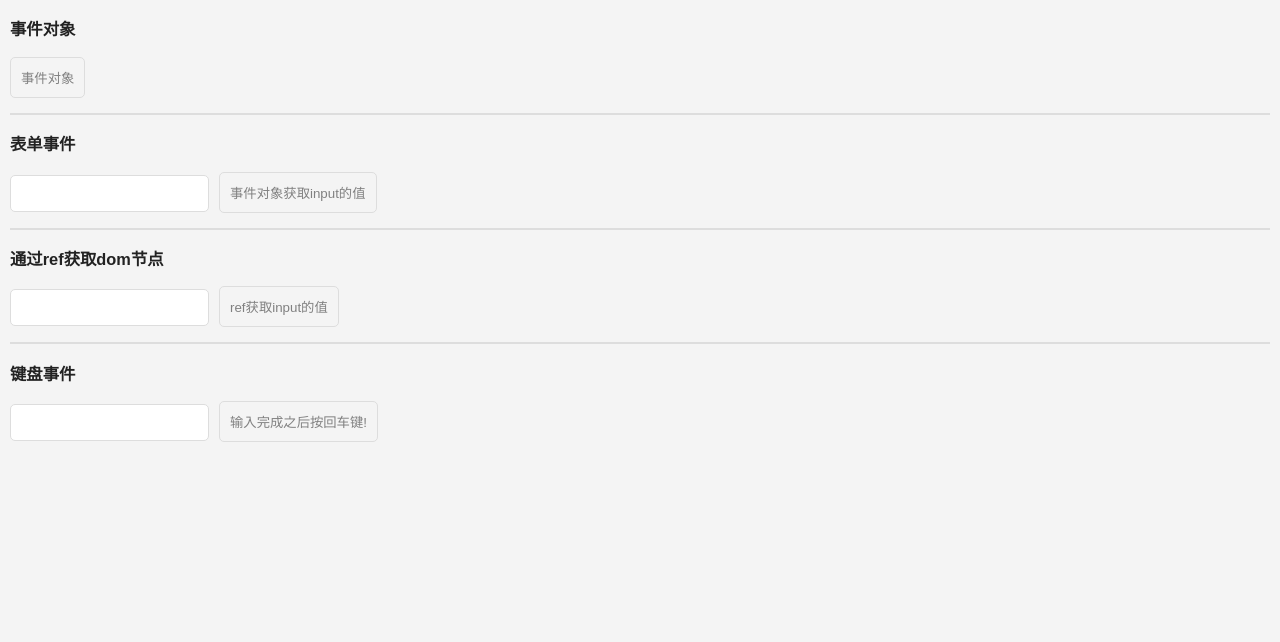
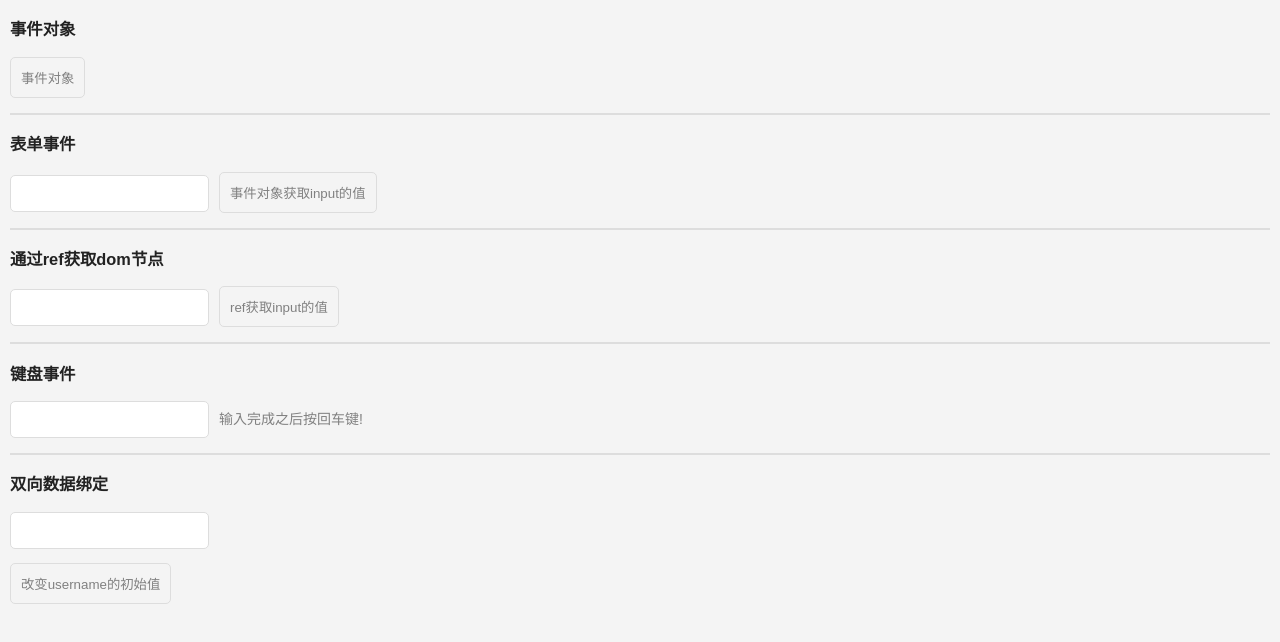
Before and after one commit to lnden/react-learning, a React (Create React App) app: page / in a window 1280 px wide. Shown: the top 642 px of the page. Built offline with nearby package versions, Linux system fonts and the light colour scheme.

Commit message:
react 双向数据绑定

```diff
--- a/src/example/official/event-object.js
+++ b/src/example/official/event-object.js
@@ -17,7 +17,8 @@ class App extends Component{
         this.handleChange = this.handleChange.bind(this);
         this.getInput = this.getInput.bind(this);
         this.handleChangeRef = this.handleChangeRef.bind(this);
-        this.handleKeyup = this.handleKeyup.bind(this)
+        this.handleKeyup = this.handleKeyup.bind(this);
+        // this.setUsername = this.setUsername(this);
 
     }
 
@@ -45,7 +46,13 @@ class App extends Component{
             console.log(event.target.value)
         }
     }
-
+    setUsername =()=>{
+        //为什么这个方法使用ES6来编写?如果还在初始化就绑定this会出现报错，立即修改state，state还没初始化
+        //还可以在 onClick={this.setUsername.bind(this)}
+        this.setState({
+            username:'初始化默认值yes~'
+        })
+    };
 
 
     render(){
@@ -70,7 +77,18 @@ class App extends Component{
 
                 <h3>键盘事件</h3>
                 <input type="text" onKeyUp={this.handleKeyup}/>
-                <button>输入完成之后按回车键!</button>
+                <span>输入完成之后按回车键!</span>
+
+                <hr/>
+
+                <h3>双向数据绑定</h3>
+                {/*model改变影响view，view改变反过来影响model*/}
+                {/*直接绑定value会出现警告，可以使用defaultValue={}*/}
+                {/*<input type="text" defaultValue={this.state.username}/>*/}
+                <input type="text" value={this.state.username} onChange={this.handleChange}/>
+                <span>{this.state.username}</span>
+                <p></p>
+                <button onClick={this.setUsername}>改变username的初始值</button>
             </section>
         )
     }
--- a/src/index.css
+++ b/src/index.css
@@ -4,6 +4,7 @@ ul, li { list-style: none; padding: 0; margin: 0; }
 input { padding: 10px; border-radius: 5px; outline: none; margin-right: 10px; border: 1px solid #dddddd; }
 button { padding: 10px; border-radius: 5px; border: 1px solid #dddddd;background: transparent; color: #808080; cursor: pointer;
 }
+p,span{background: transparent; color: #808080;}
 hr{border:1px solid #ddd;  margin:15px 0;}
 button:hover { color: #222; }
 *:focus { outline: none; }
```
